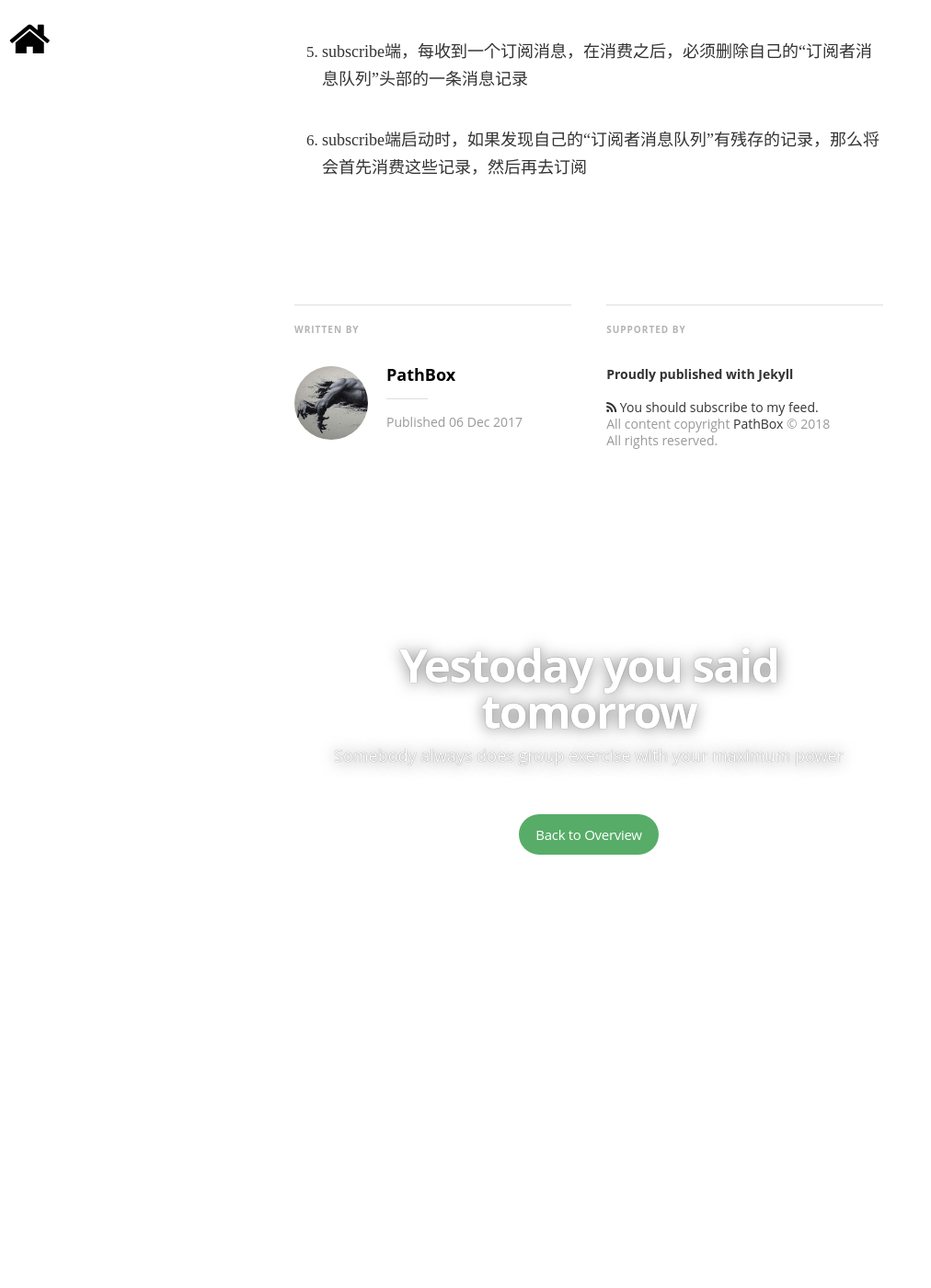
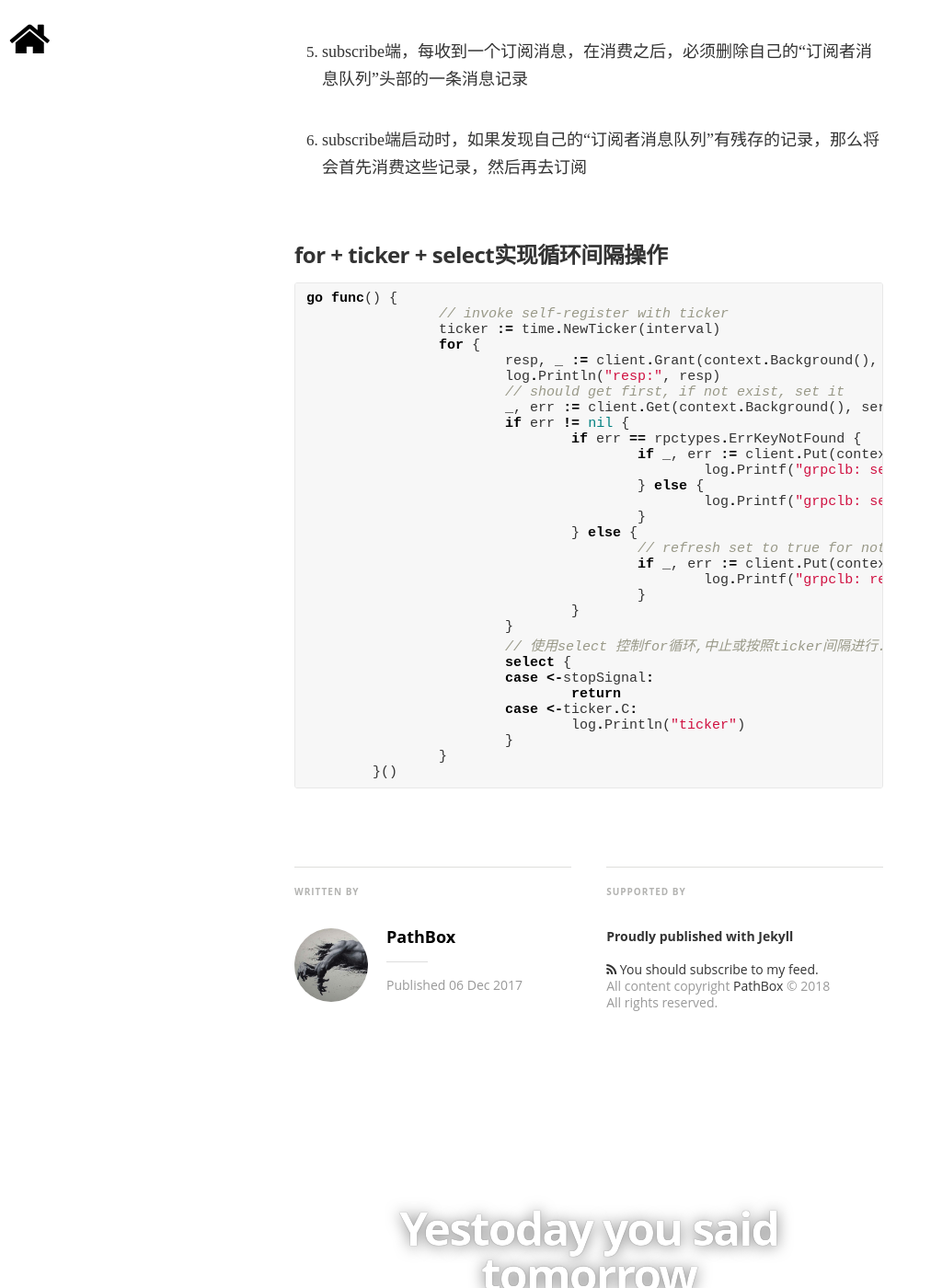
Before and after one commit to pathbox/pathbox.github.io, a Jekyll site: the page built from _posts/2017-12-06-work-summary-in-Udesk-eleven.md, in a window 1280 px wide and 1400 px high, scrolled down 8861 px. Shown: the whole window at 92% size, without its empty margins (0-1012 px from the left). Built offline with Jekyll 4.4.1, drawn with Linux system fonts in a browser that asks for light colours; nearby versions of some CDN libraries; some web fonts are replaced; comment, search, counter and statistics services are not loaded; before the commit the page ends 9880 px from its top, so only the background shows below that.

Commit message:
for + ticker + select实现循环间隔操作

````diff
--- a/_posts/2017-12-06-work-summary-in-Udesk-eleven.md
+++ b/_posts/2017-12-06-work-summary-in-Udesk-eleven.md
@@ -355,3 +355,38 @@ websocket 对网络稳定性的依赖比想象中的要大，所以，设计合
 5. subscribe端，每收到一个订阅消息，在消费之后，必须删除自己的“订阅者消息队列”头部的一条消息记录
 
 6. subscribe端启动时，如果发现自己的“订阅者消息队列”有残存的记录，那么将会首先消费这些记录，然后再去订阅
+
+##### for + ticker + select实现循环间隔操作
+```go
+go func() {
+		// invoke self-register with ticker
+		ticker := time.NewTicker(interval)
+		for {
+			resp, _ := client.Grant(context.Background(), int64(ttl))
+			log.Println("resp:", resp)
+			// should get first, if not exist, set it
+			_, err := client.Get(context.Background(), serviceKey)
+			if err != nil {
+				if err == rpctypes.ErrKeyNotFound {
+					if _, err := client.Put(context.TODO(), serviceKey, serviceValue, etcd3.WithLease(resp.ID)); err != nil {
+						log.Printf("grpclb: set service '%s' with ttl to etcd3 failed: %s", name, err.Error())
+					} else {
+						log.Printf("grpclb: service '%s' connect to etcd3 failed: %s", name, err.Error())
+					}
+				} else {
+					// refresh set to true for not notifying the watcher
+					if _, err := client.Put(context.Background(), serviceKey, serviceValue, etcd3.WithLease(resp.ID)); err != nil {
+						log.Printf("grpclb: refresh service '%s' with ttl to etcd3 failed: %s", name, err.Error())
+					}
+				}
+			}
+			// 使用select 控制for循环,中止或按照ticker间隔进行. 这样就不用sleep这样的方法了
+			select {
+			case <-stopSignal:
+				return
+			case <-ticker.C:
+				log.Println("ticker")
+			}
+		}
+	}()
+```
````
